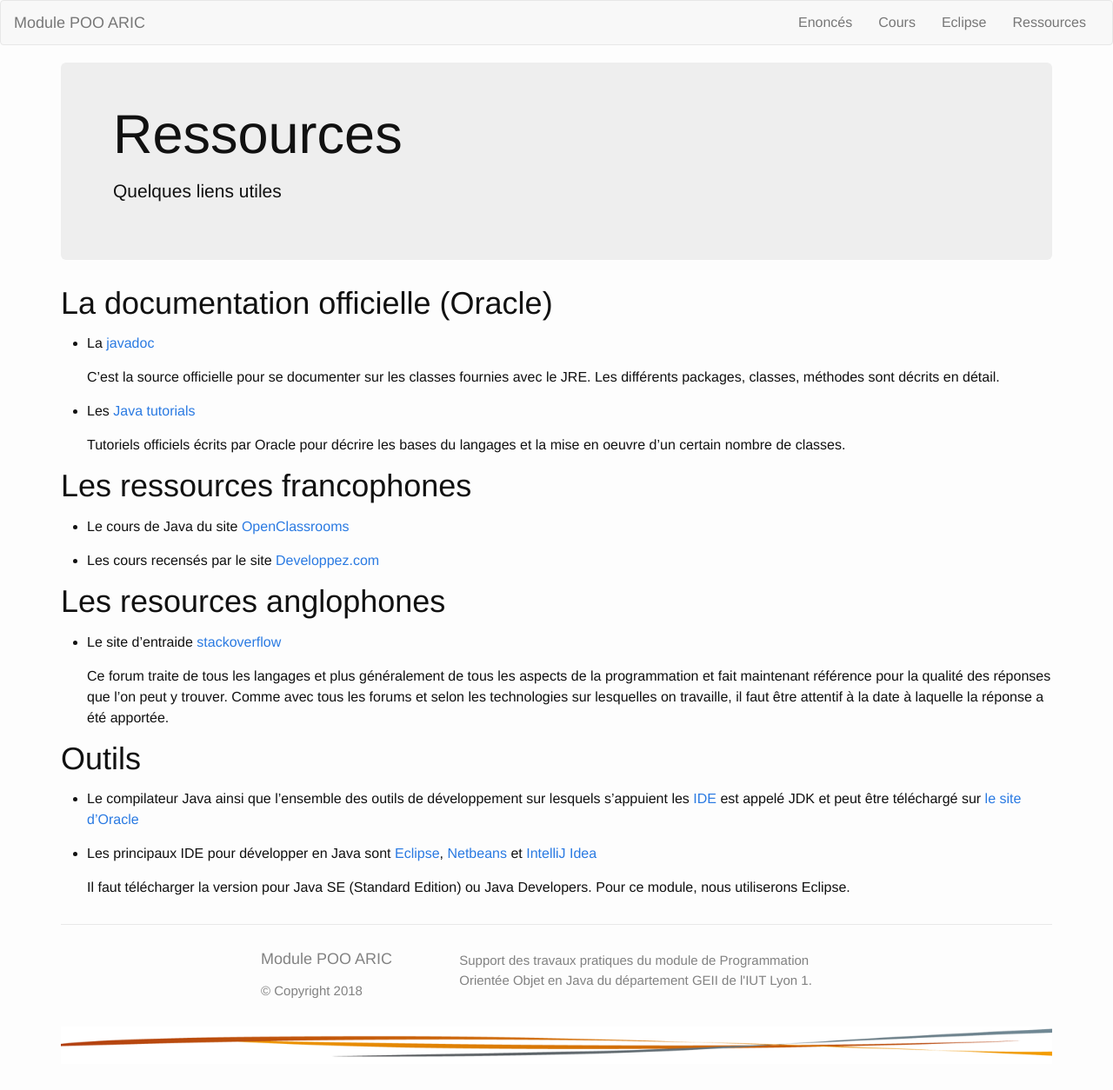
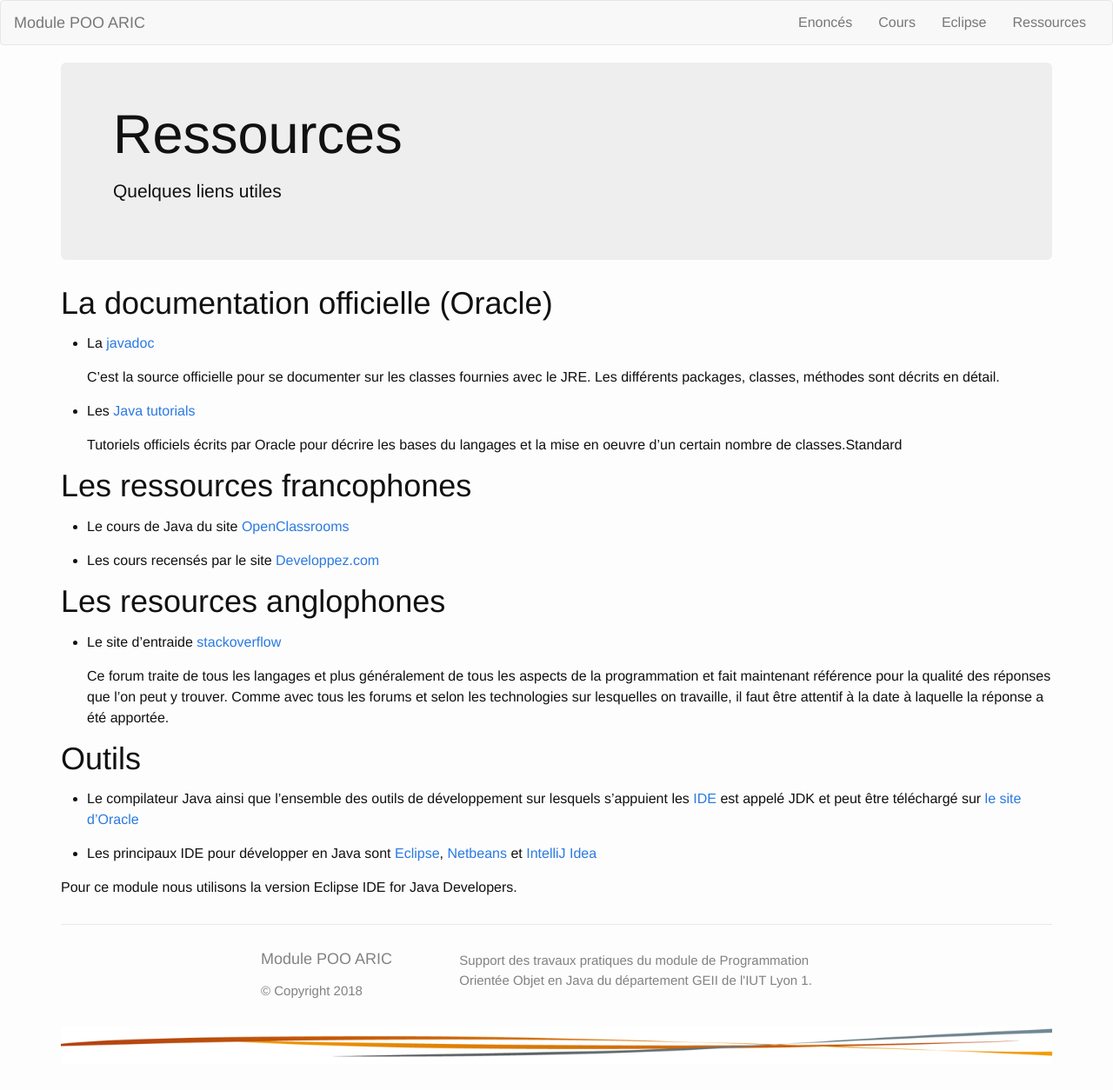
Before and after one commit to geiilyon/geiilyon.github.io, a Jekyll site: the page built from ressources.md, in a window 1280 px wide. Shown: the whole page at 87% size. Built offline with Jekyll 4.4.1, drawn with Linux system fonts in a browser that asks for light colours; nearby versions of some CDN libraries; library files that are not in the unit come from our copies.

Commit message:
Update ressources.md

```diff
--- a/ressources.md
+++ b/ressources.md
@@ -35,4 +35,4 @@
 
 * Les principaux IDE pour développer en Java sont [Eclipse](https://www.eclipse.org/downloads/packages/), [Netbeans](https://netbeans.org) et [IntelliJ Idea](https://www.jetbrains.com/idea/)
 
-    Il faut télécharger la version pour Java SE (Standard Edition) ou Java Developers. Pour ce module, nous utiliserons Eclipse.
+Pour ce module nous utilisons la version Eclipse IDE for Java Developers.
```
Also changed, not shown: other parts of ressources.md (+1 -1 lines).
